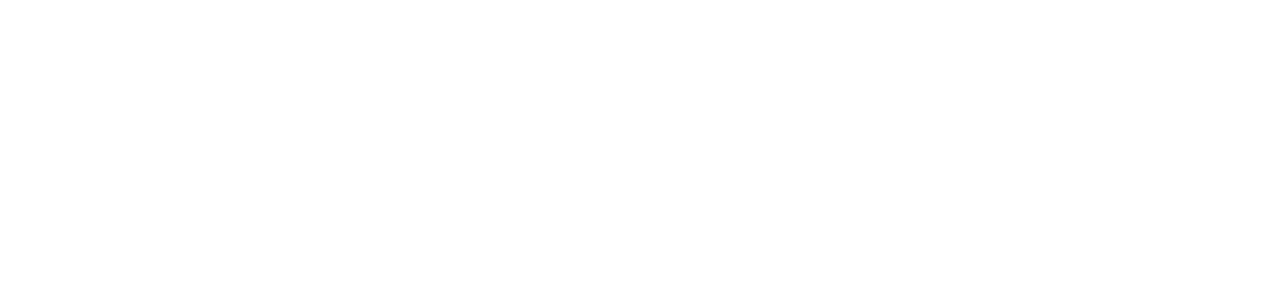
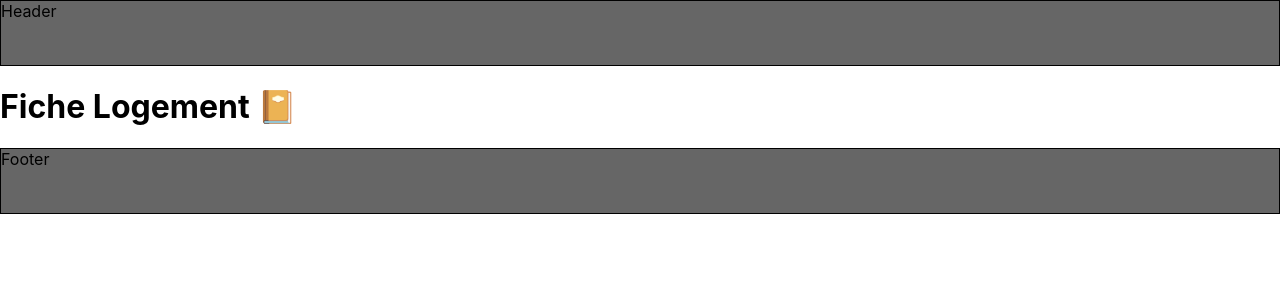
Before and after one commit to Nohavye/kasa, a React (Create React App) app: page /details/1 in a window 1280 px wide. Shown: the top 300 px of the page. Built offline with nearby package versions, Linux system fonts and the light colour scheme.

Commit message:
Mise en place de l'architecture du projet et du routing.

```diff
--- /dev/null
+++ b/src/components/App/index.jsx
@@ -0,0 +1,7 @@
+import React from 'react'
+
+function Component({ children }) {
+    return <React.Fragment>{children}</React.Fragment>
+}
+
+export default Component
--- /dev/null
+++ b/src/components/Footer/index.jsx
@@ -0,0 +1,15 @@
+function Component() {
+    return (
+        <div
+            style={{
+                border: '1px solid black',
+                height: '64px',
+                backgroundColor: '#666666',
+            }}
+        >
+            Footer
+        </div>
+    )
+}
+
+export default Component
--- /dev/null
+++ b/src/components/Header/index.jsx
@@ -0,0 +1,15 @@
+function Component() {
+    return (
+        <div
+            style={{
+                border: '1px solid black',
+                height: '64px',
+                backgroundColor: '#666666',
+            }}
+        >
+            Header
+        </div>
+    )
+}
+
+export default Component
--- a/src/index.jsx
+++ b/src/index.jsx
@@ -1,6 +1,36 @@
+// React
 import React from 'react'
 import ReactDOM from 'react-dom/client'
+import { BrowserRouter, Routes, Route } from 'react-router-dom'
+
+// Global Styles
 import './styles/globalStyles.css'
 
+// Pages
+import AboutPage from './pages/About'
+import DetailsPage from './pages/Details'
+import ErrorPage from './pages/Error'
+import HomePage from './pages/Home'
+
+// Components
+import App from './components/App'
+import Header from './components/Header'
+import Footer from './components/Footer'
+
 const root = ReactDOM.createRoot(document.getElementById('root'))
-root.render(<React.StrictMode></React.StrictMode>)
+root.render(
+    <React.StrictMode>
+        <BrowserRouter>
+            <App>
+                <Header />
+                <Routes>
+                    <Route path="*" element={<ErrorPage />} />
+                    <Route path="/" element={<HomePage />} />
+                    <Route path="/about" element={<AboutPage />} />
+                    <Route path="/details/:id" element={<DetailsPage />} />
+                </Routes>
+                <Footer />
+            </App>
+        </BrowserRouter>
+    </React.StrictMode>,
+)
--- /dev/null
+++ b/src/pages/About/index.jsx
@@ -0,0 +1,9 @@
+function Component() {
+    return (
+        <div>
+            <h1>À propos 🏘️</h1>
+        </div>
+    )
+}
+
+export default Component
--- /dev/null
+++ b/src/pages/Details/index.jsx
@@ -0,0 +1,9 @@
+function Component() {
+    return (
+        <div>
+            <h1>Fiche Logement 📔</h1>
+        </div>
+    )
+}
+
+export default Component
--- /dev/null
+++ b/src/pages/Error/index.jsx
@@ -0,0 +1,9 @@
+function Component() {
+    return (
+        <div>
+            <h1>Oups... Cette page n'existe pas 'erreur 404' ❗</h1>
+        </div>
+    )
+}
+
+export default Component
--- /dev/null
+++ b/src/pages/Home/index.jsx
@@ -0,0 +1,9 @@
+function Component() {
+    return (
+        <div>
+            <h1>Accueil 🏠</h1>
+        </div>
+    )
+}
+
+export default Component
```
Also changed, not shown: src/assets/LOGO.svg (added).
